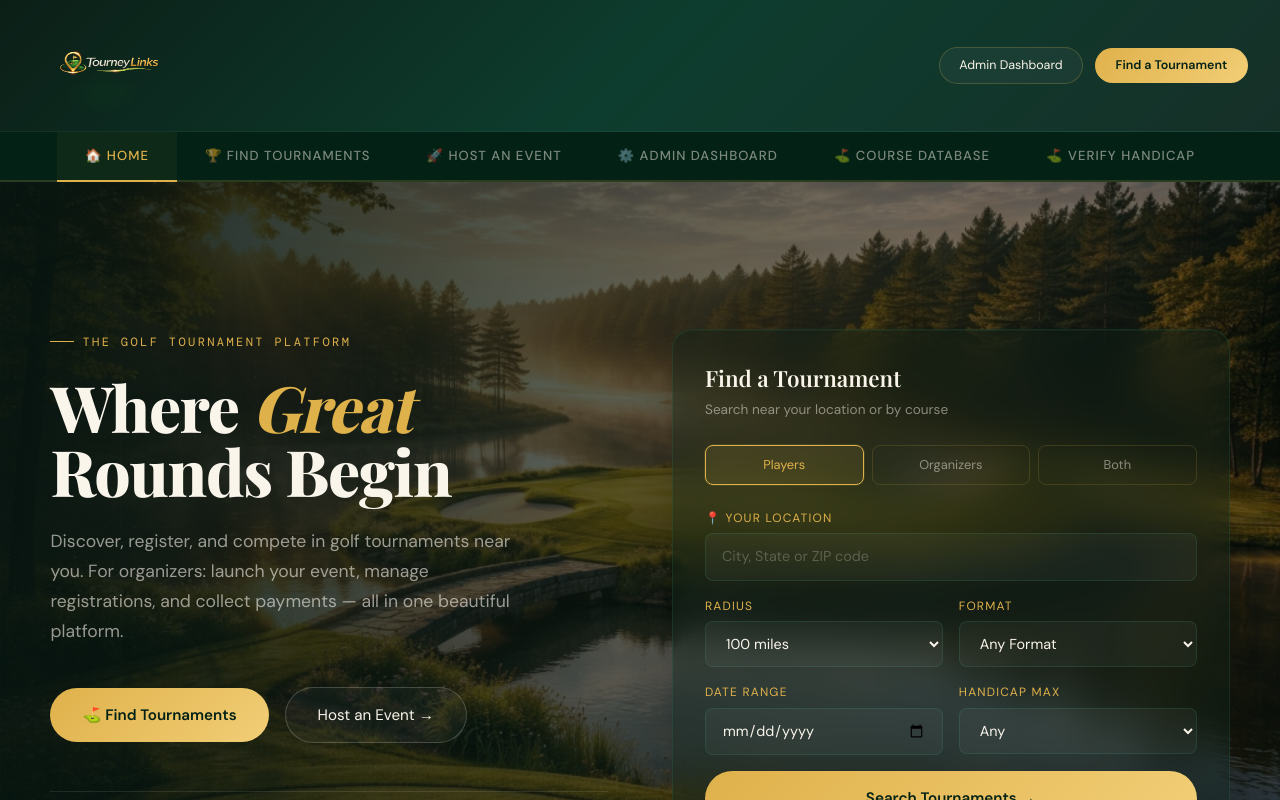
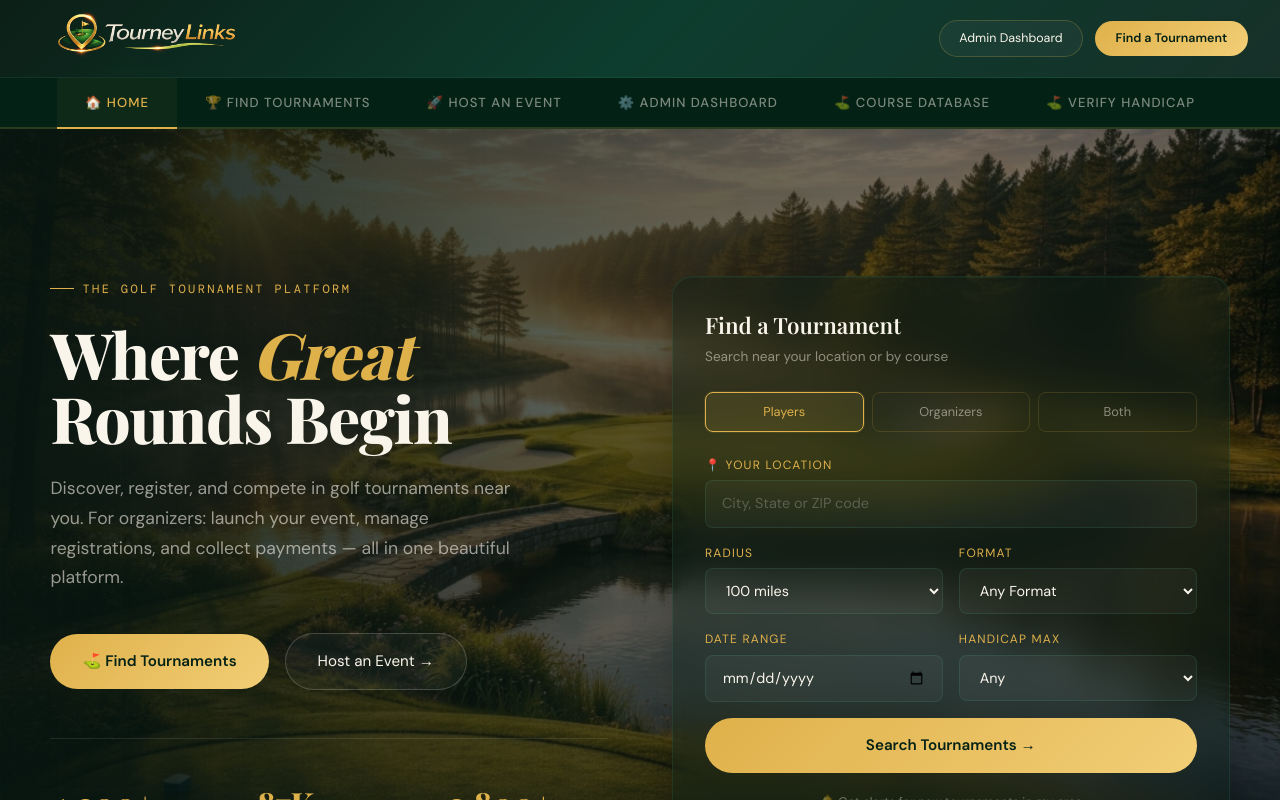
Before and after one commit to mattisaman/tourneylinks, a Next.js app in the folder tourneylinks-web/: page / in a window 1280 px wide. Shown: the top 800 px of the page. Built offline with nearby package versions, Linux system fonts and the light colour scheme; no server answers; the database is empty.

Commit message:
Refine logo and favicon sizes: Crop excess padding to make branding pop

```diff
--- a/tourneylinks-web/src/components/ui/Navbar.tsx
+++ b/tourneylinks-web/src/components/ui/Navbar.tsx
@@ -11,7 +11,7 @@ export default function Navbar() {
     <div className="site-header">
       <nav>
         <Link className="nav-logo" href="/">
-          <img src="/logo_horizontal.png" alt="TourneyLinks Logo" style={{ width: '160px', height: 'auto', objectFit: 'contain', mixBlendMode: 'lighten' }} />
+          <img src="/logo_horizontal.png" alt="TourneyLinks Logo" style={{ width: '240px', height: 'auto', objectFit: 'contain', mixBlendMode: 'lighten', margin: '-10px 0' }} />
         </Link>
         <div className="nav-actions">
           <Link href="/admin" className="btn-ghost">Admin Dashboard</Link>
```
Also changed, not shown: tourneylinks-web/public/logo_horizontal.png, tourneylinks-web/src/app/icon.png.
